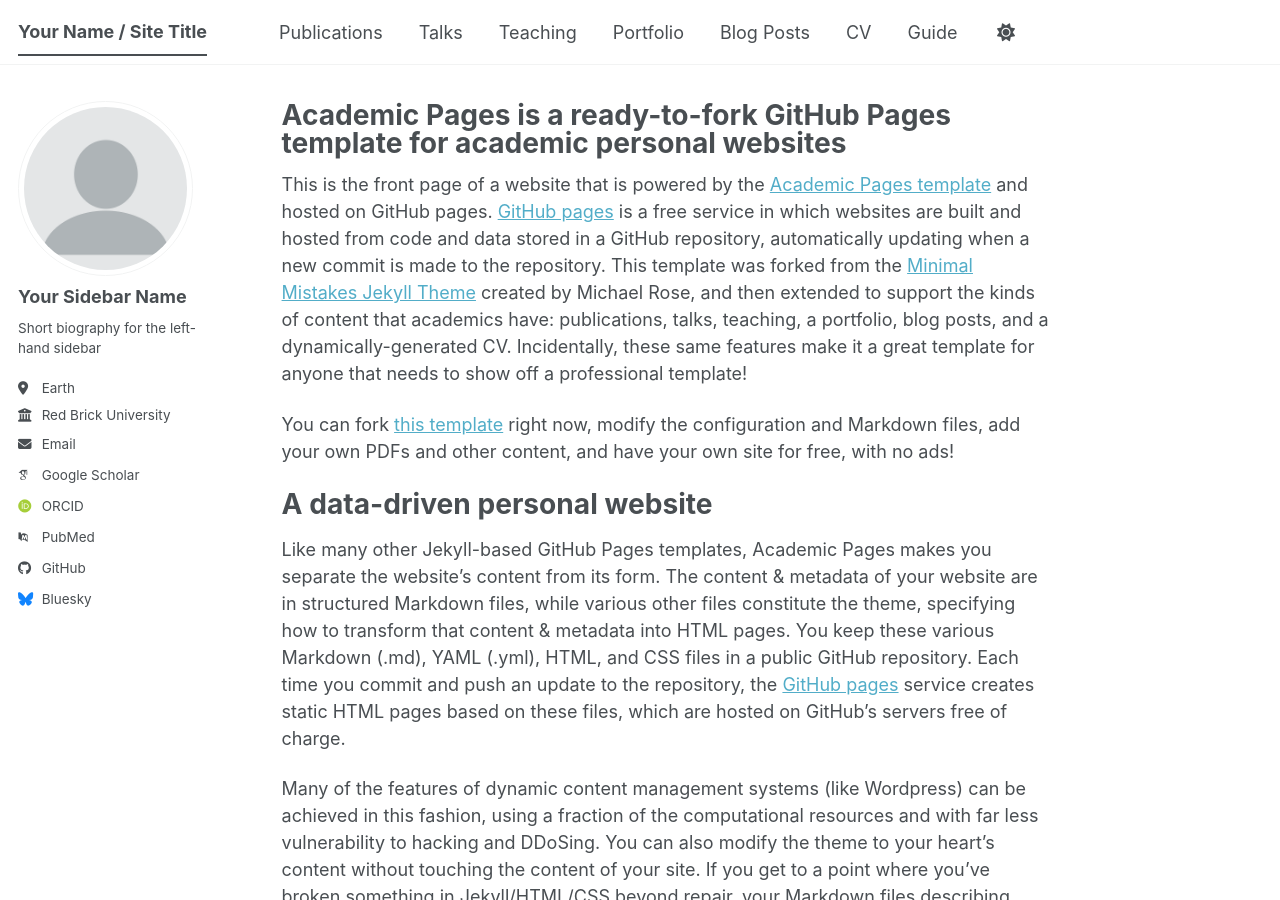
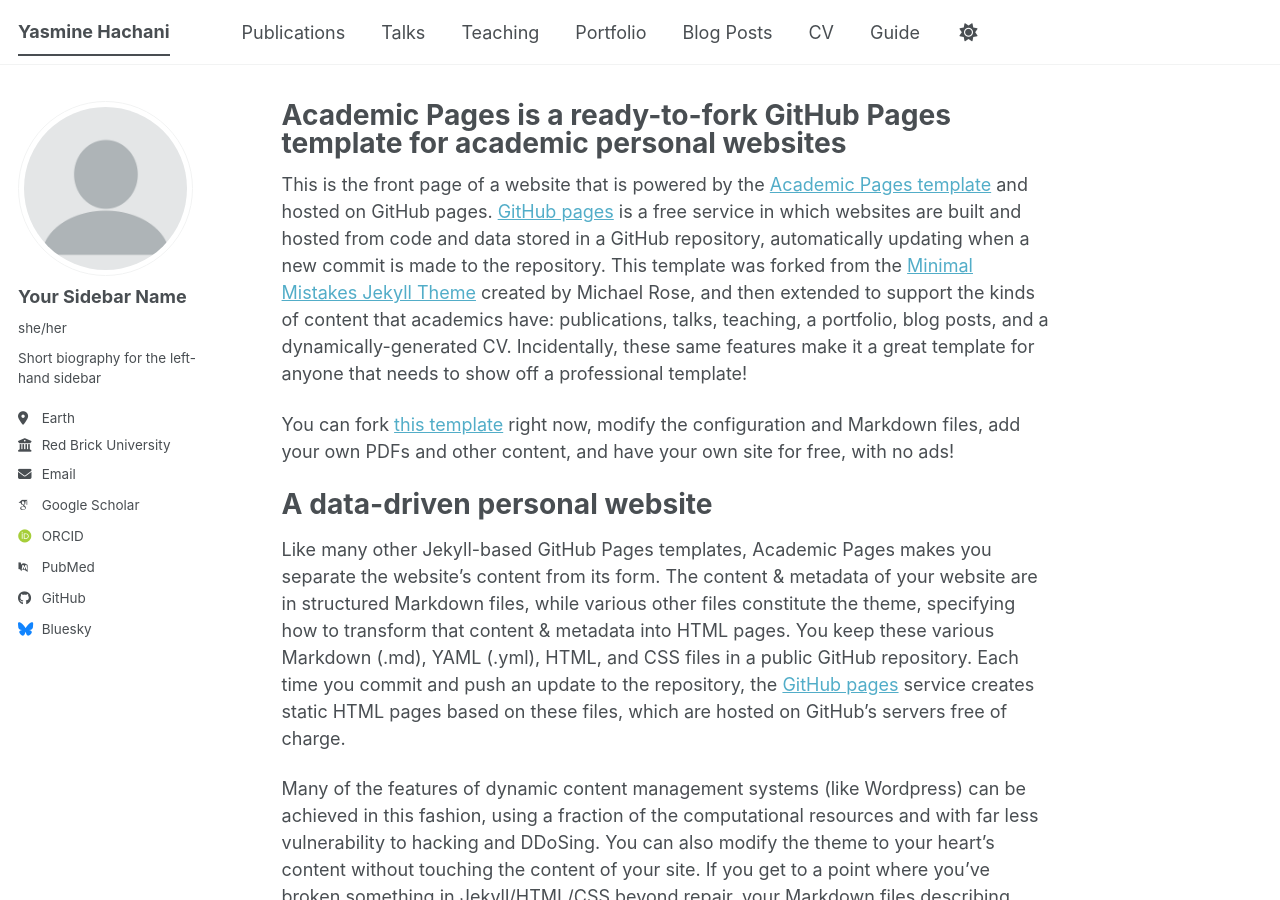
Before and after one commit to Yass3576/yasminehachani, a Jekyll site: the page built from _pages/about.md, in a window 1280 px wide and 900 px high. Built offline with Jekyll 4.4.1, drawn with Linux system fonts in a browser that asks for light colours; some web fonts are replaced; a script bundle is joined from its source files by our own code; library files that are not in the unit come from our copies.

Commit message:
Update _config.yml

```diff
--- a/_config.yml
+++ b/_config.yml
@@ -9,7 +9,7 @@
 # Basic Site Settings
 locale                   : "en-US"
 site_theme               : "default" # The available themes options are "default", "air", "sunrise", "mint", "dirt" and "contrast"
-title                    : "Your Name / Site Title"
+title                    : "Yasmine Hachani"
 title_separator          : "-"
 name                     : &name "Your Name"
 description              : &description "Your Name's academic portfolio"   # Update this with a general description of your site, this is the default if not overridden by a page
@@ -25,7 +25,7 @@ author:
   # Biographic information
   avatar           : "profile.png"
   name             : "Your Sidebar Name"
-  pronouns         : # example: "she/her"
+  pronouns         : "she/her"
   bio              : "Short biography for the left-hand sidebar"
   location         : "Earth"
   employer         : "Red Brick University"
```
